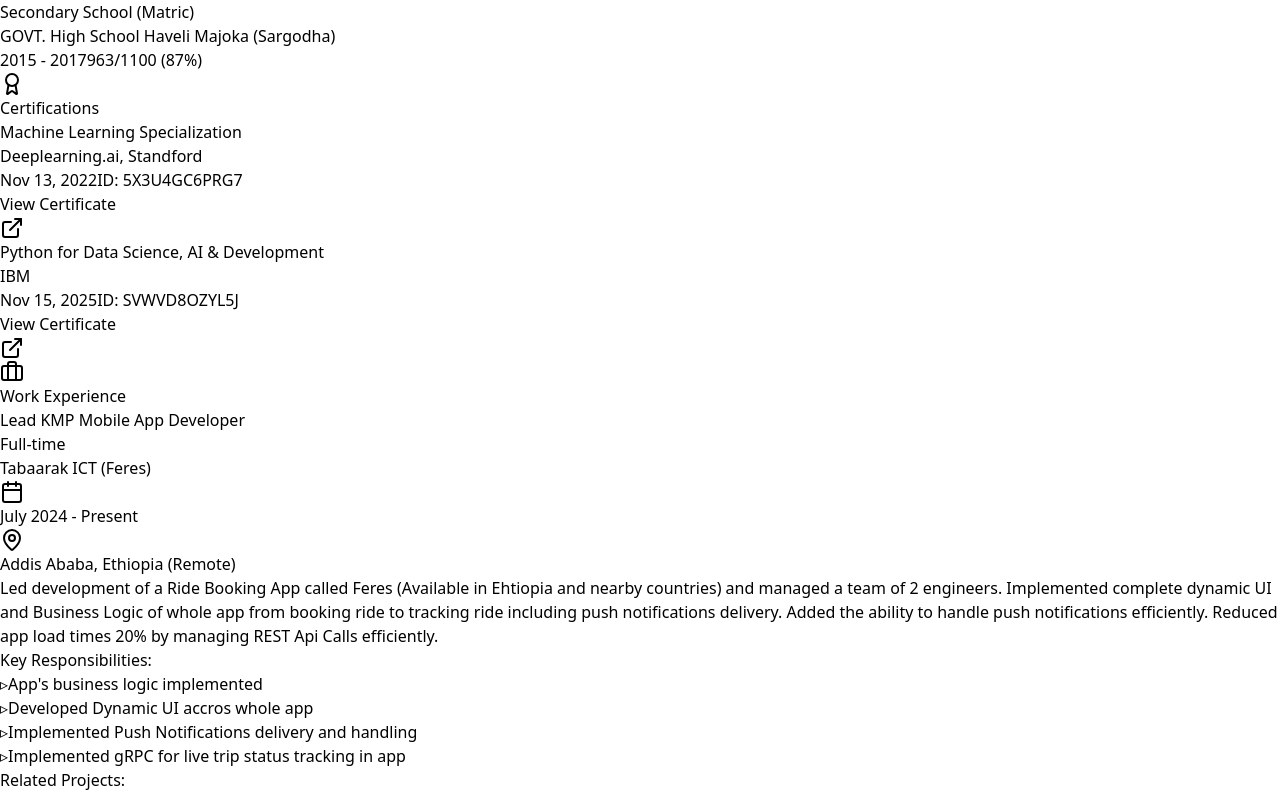
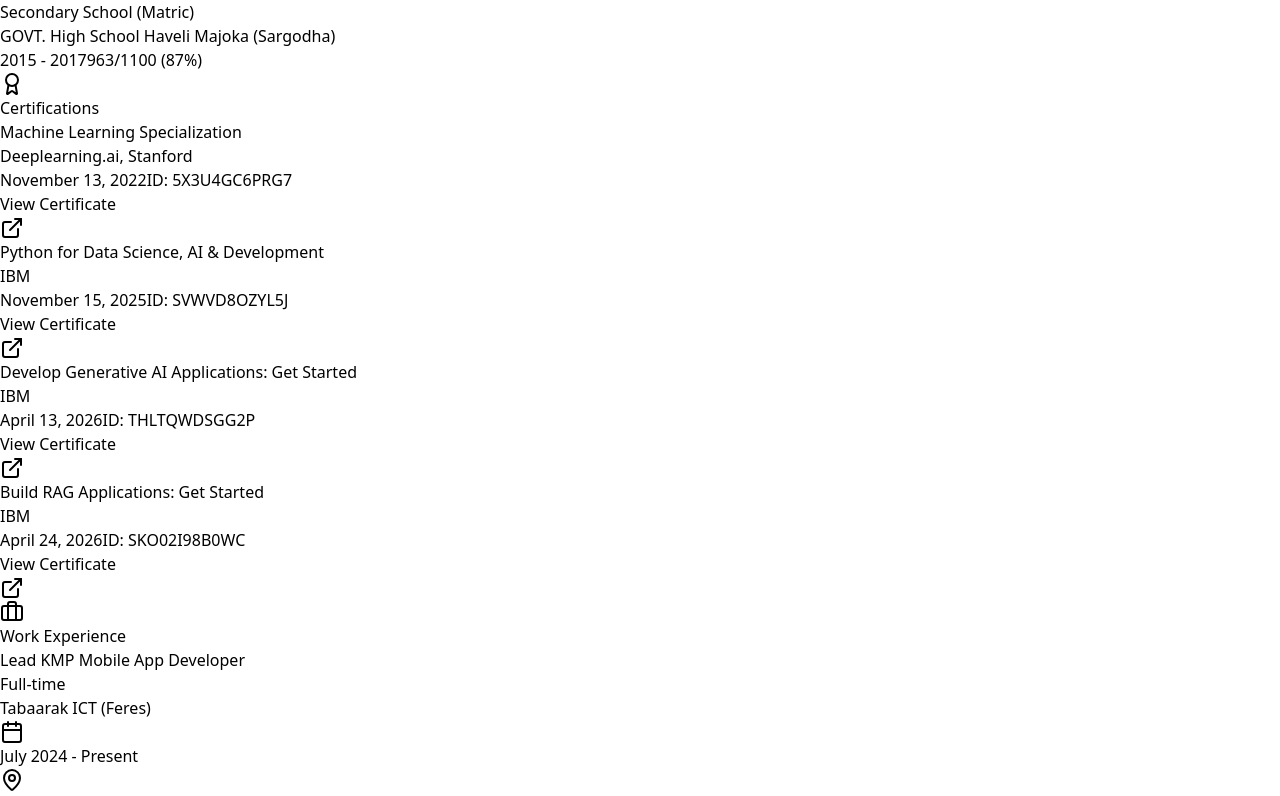
Before and after one commit to zeeshanali-k/devscion-academic, a React (Vite) app: page / in a window 1280 px wide. Shown: the part 720-1516 px from the top of the page. Built offline with nearby package versions, Linux system fonts and the light colour scheme.

Commit message:
Update certifications with new entries and corrections
Corrected issuer name and date formats for existing certifications, and added two new certifications.

```diff
--- a/src/data/certifications.js
+++ b/src/data/certifications.js
@@ -3,8 +3,8 @@
     {
         id: 1,
         name: 'Machine Learning Specialization',
-        issuer: 'Deeplearning.ai, Standford',
-        date: 'Nov 13, 2022',
+        issuer: 'Deeplearning.ai, Stanford',
+        date: 'November 13, 2022',
         credentialId: '5X3U4GC6PRG7',
         link: 'https://coursera.org/verify/specialization/5X3U4GC6PRG7'
     },
@@ -12,8 +12,24 @@
         id: 2,
         name: 'Python for Data Science, AI & Development',
         issuer: 'IBM',
-        date: 'Nov 15, 2025',
+        date: 'November 15, 2025',
         credentialId: 'SVWVD8OZYL5J',
         link: 'https://www.coursera.org/verify/SVWVD8OZYL5J'
+    },
+    {
+        id: 3,
+        name: 'Develop Generative AI Applications: Get Started',
+        issuer: 'IBM',
+        date: 'April 13, 2026',
+        credentialId: 'THLTQWDSGG2P',
+        link: 'https://coursera.org/verify/THLTQWDSGG2P'
+    },
+    {
+        id: 3,
+        name: 'Build RAG Applications: Get Started',
+        issuer: 'IBM',
+        date: 'April 24, 2026',
+        credentialId: 'SKO02I98B0WC',
+        link: 'https://coursera.org/verify/SKO02I98B0WC'
     }
 ];
```
